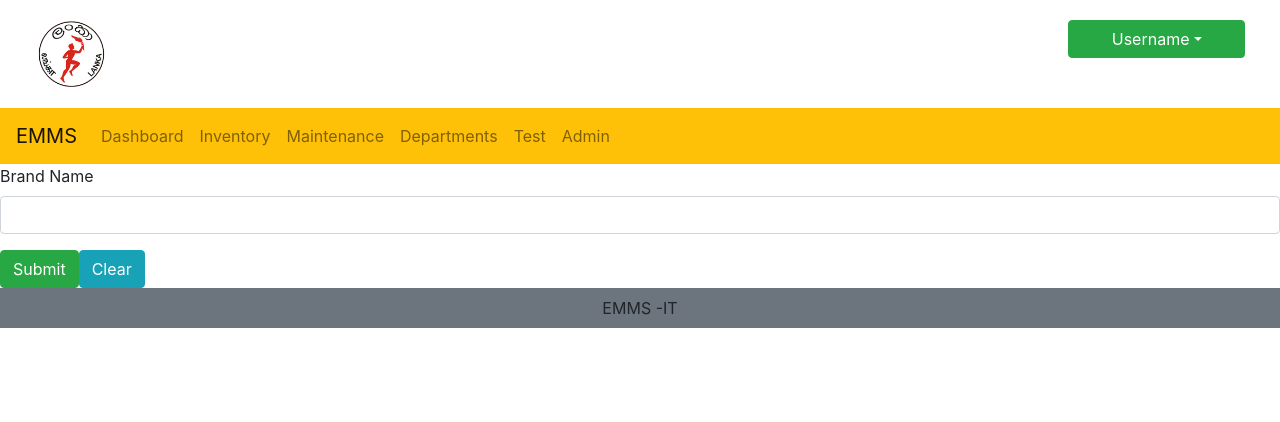
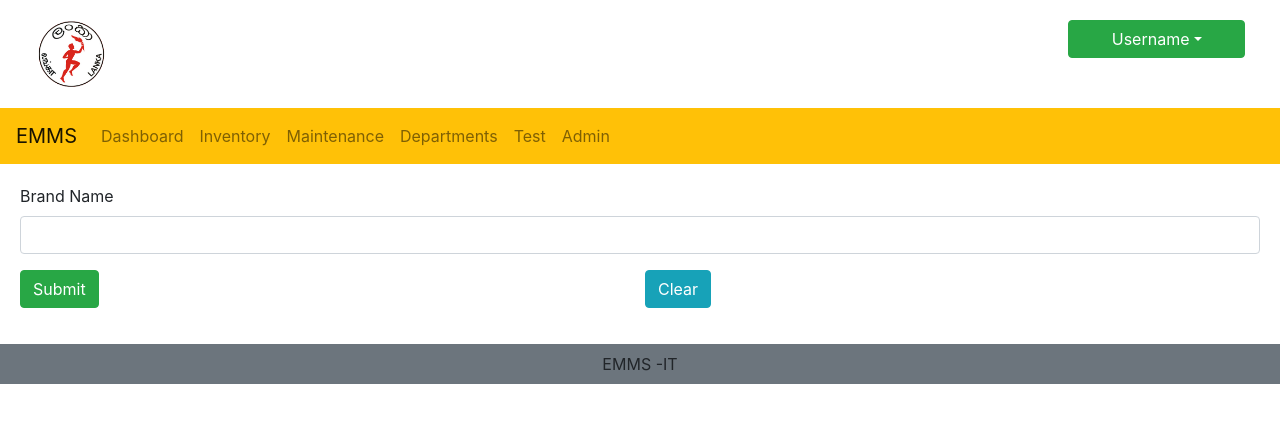
Before and after one commit to RavinduLa/reactjs-emms, a React (Create React App) app in the folder reactjs/: page /addBrand in a window 1280 px wide. Shown: the top 422 px of the page. Built offline with nearby package versions, Linux system fonts and the light colour scheme.

Commit message:
Displaying supplier name in the inventory according to purchase date

```diff
--- a/reactjs/src/components/AddBrand.js
+++ b/reactjs/src/components/AddBrand.js
@@ -104,8 +104,11 @@ class AddBrand extends React.Component{
     }
 
     render() {
+        const padding={
+            padding:'20px'
+        }
         return (
-            <div>
+            <div style={padding}>
 
                 <div style={{"display":this.state.show ? "block" :"none" }}>
                     <Toast1
@@ -145,8 +148,16 @@ class AddBrand extends React.Component{
 
                     </Form.Row>
 
-                    <Button type={'submit'} className={'btn btn-success'}>Submit</Button>
-                    <Button type={'reset'} className={'btn btn-info'}>Clear</Button>
+                    <Form.Row>
+                        <Form.Group as={Col}>
+                            <Button type={'submit'} className={'btn btn-success'}>Submit</Button>
+                        </Form.Group>
+                        <Form.Group as={Col}>
+                            <Button type={'reset'} className={'btn btn-info'}>Clear</Button>
+                        </Form.Group>
+                    </Form.Row>
+
+
 
                 </Form>
 
--- a/reactjs/src/components/AddEquipmentCategory.js
+++ b/reactjs/src/components/AddEquipmentCategory.js
@@ -123,9 +123,12 @@ class AddEquipmentCategory extends React.Component{
     }
 
     render() {
+        const padding={
+            padding:'20px'
+        }
         const {categoryName} = this.state;
         return (
-            <div>
+            <div style={padding}>
 
                 <div style={{"display":this.state.show ? "block" :"none" }}>
                     <Toast1
@@ -164,8 +167,18 @@ class AddEquipmentCategory extends React.Component{
                         </Form.Group>
                     </Form.Row>
 
-                    <Button type={'submit'} className={'btn btn-success'}>Submit</Button>
-                    <Button type={'reset'} className={'btn btn-info'}>Clear</Button>
+                    <Form.Row>
+                        <Form.Group as={Col}>
+                            <Button type={'submit'} className={'btn btn-success'}>Submit</Button>
+                        </Form.Group>
+
+                        <Form.Group as={Col}>
+                            <Button type={'reset'} className={'btn btn-info'}>Clear</Button>
+                        </Form.Group>
+                    </Form.Row>
+
+
+
 
                 </Form>
 
--- a/reactjs/src/components/AddInventory.js
+++ b/reactjs/src/components/AddInventory.js
@@ -95,6 +95,7 @@ class AddInventory extends React.Component{
             .then(  (data) => {
                 this.setState({supplierList: data})
                 this.setState( {supplierName : data[0].supplierName})
+                this.setState( {supplierId : data[0].supplierId})
             })
 
         await axios.get(URL_CATEGORIES)
@@ -128,7 +129,7 @@ class AddInventory extends React.Component{
 
         const LOCAL_HOST_FIND_MODELS = "http://localhost:8080/api/getModelsForBrand/";
         const URL_FIND_MODELS = global.con + "/api/getModelsForBrand/"
-        await axios.get(LOCAL_HOST_FIND_MODELS + this.state.brand)
+        await axios.get(URL_FIND_MODELS + this.state.brand)
             .then(response => response.data )
             .then( (data) => {
                 this.setState( {filteredModelList: data})
@@ -195,7 +196,8 @@ class AddInventory extends React.Component{
             purchaseDate: this.state.purchaseDate,
             warrantyMonths: this.state.warrantyMonths,
             purchaseOrderNumber: this.state.purchaseOrderNumber,
-            supplier: this.state.supplierName,
+            //supplier: this.state.supplierName,
+            supplier:this.state.supplierId,
             ipAddress: this.state.ipAddress,
             workStationId: this.state.workStationId,
         }
@@ -375,6 +377,11 @@ class AddInventory extends React.Component{
         event.preventDefault();
         this.setState({model: event.target.value})
 
+    }
+
+    supplierChange = (event) => {
+        event.preventDefault();
+        this.setState({supplierId: event.target.value})
     }
 
     /*change: function(event){
@@ -706,14 +713,14 @@ class AddInventory extends React.Component{
                                             as={'select'}
                                             name={'supplier'}
                                             value={supplier}
-                                            onChange={this.modelChange.bind(this)}
+                                            onChange={this.supplierChange.bind(this)}
                                         >
 
                                             {
                                                 this.state.supplierList.length === 0?
                                                     <option>No Suppliers!!</option>:
                                                     this.state.supplierList.map( (e) => (
-                                                        <option value={e.supplierName}>{e.supplierName}</option>
+                                                        <option value={e.supplierId}>{e.supplierName}</option>
                                                     ))
                                             }
 
--- a/reactjs/src/components/AddModels.js
+++ b/reactjs/src/components/AddModels.js
@@ -131,8 +131,11 @@ class AddModels extends React.Component{
     }
 
     render() {
+        const padding={
+            padding:'20px'
+        }
         return (
-            <div>
+            <div style={padding}>
 
                 <div style={{"display":this.state.show ? "block" :"none" }}>
                     <Toast1
@@ -195,8 +198,18 @@ class AddModels extends React.Component{
 
                     </Form.Row>
 
-                    <Button type={'submit'} className={'btn btn-success'}>Submit</Button>
-                    <Button type={'reset'} className={'btn btn-secondary'}>Reset</Button>
+                    <Form.Row>
+                        <Form.Group as={Col}>
+                            <Button type={'submit'} className={'btn btn-success'}>Submit</Button>
+                        </Form.Group>
+
+                        <Form.Group as={Col}>
+                            <Button type={'reset'} className={'btn btn-secondary'}>Reset</Button>
+                        </Form.Group>
+                    </Form.Row>
+
+
+
                 </Form>
 
             </div>
--- a/reactjs/src/components/AddSupplier.js
+++ b/reactjs/src/components/AddSupplier.js
@@ -107,8 +107,11 @@ class AddSupplier extends React.Component{
 
     render() {
         const {supplierName,phone,email} = this.state;
+        const padding={
+            padding:'20px'
+        }
         return (
-            <div>
+            <div style={padding}>
 
                 <div style={{"display":this.state.show ? "block" :"none" }}>
                     <Toast1
@@ -163,6 +166,9 @@ class AddSupplier extends React.Component{
                     <Form.Row>
                         <Form.Group as={Col}>
                             <Button type={'submit'} className={'btn btn-success'}>Submit</Button>
+                        </Form.Group>
+
+                        <Form.Group as={Col}>
                             <Button type={'reset'} className={'btn btn-info'}>Reset</Button>
                         </Form.Group>
                     </Form.Row>
--- a/reactjs/src/components/InventoryList.js
+++ b/reactjs/src/components/InventoryList.js
@@ -63,6 +63,7 @@ class InventoryList extends React.Component{
         const DELETE_LOCALHOST_URL = "http://localhost:8080/api/deleteEquipment/";
         const URL_GET_EQUIPMENT = global.con + "/api/equipment";
         const URL_DELETE_EQUIPMENT = global.con + "/api/deleteEquipment/";
+        //const URL_GET_SUPPLIERS = global.con + "";
 
         axios.get(URL_GET_EQUIPMENT)
             .then(response => response.data)
@@ -194,8 +195,8 @@ class InventoryList extends React.Component{
     alertItem = (e) => {
         alert("Asset Id : "+e.assetId+""+ "\n"+"Serial Number: " + e.serialNumber + "\n"+
         "Location : "+ e.location + "\n"+ "Department: " + e.department+ "\n"+"Category: "+ e.type+ "\n"+
-        "Brand: "+e.brand+ "\n" + "Model: "+ e.model + "Purchase Date: " + e.purchaseDate + "\n"+
-        "Warranty Months: "+e.warrantyMonths + "\n"+ "IP Address; "+e.ipAddress + "\n" +
+        "Brand: "+e.brand+ "\n" + "Model: "+ e.model + "\nPurchase Date: " + e.purchaseDate + "\n"+
+        "Warranty Months: "+e.warrantyMonths +"\nSupplier: "+e.supplier+"\nSupplier Name: " + e.supplierName+ "\n"+ "IP Address; "+e.ipAddress + "\n" +
         "Purchase order Number: "+ e.purchaseOrderNumber + "\n"+ "Workstation Id: "+e.workStationId)
     }
 
--- a/reactjs/src/connection.json
+++ b/reactjs/src/connection.json
@@ -1,4 +1,4 @@
 {
-  "ipAddress": "localhost",
+  "ipAddress": "192.168.1.7",
   "port": 8080
 }
```
